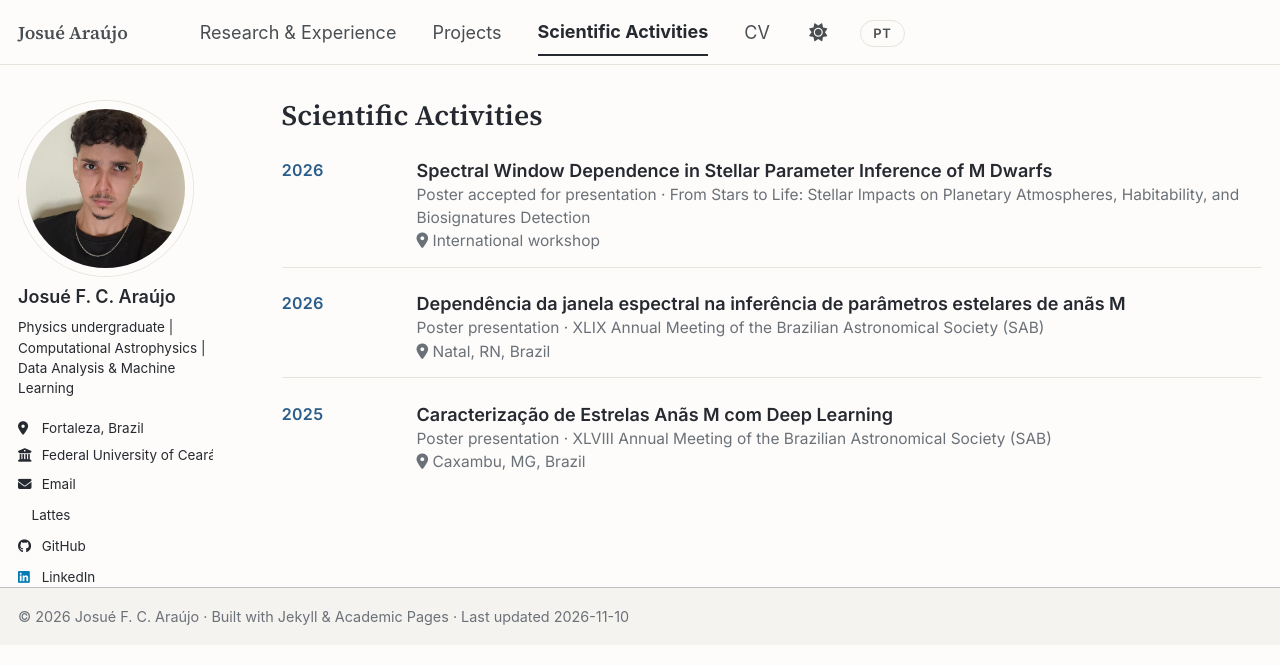
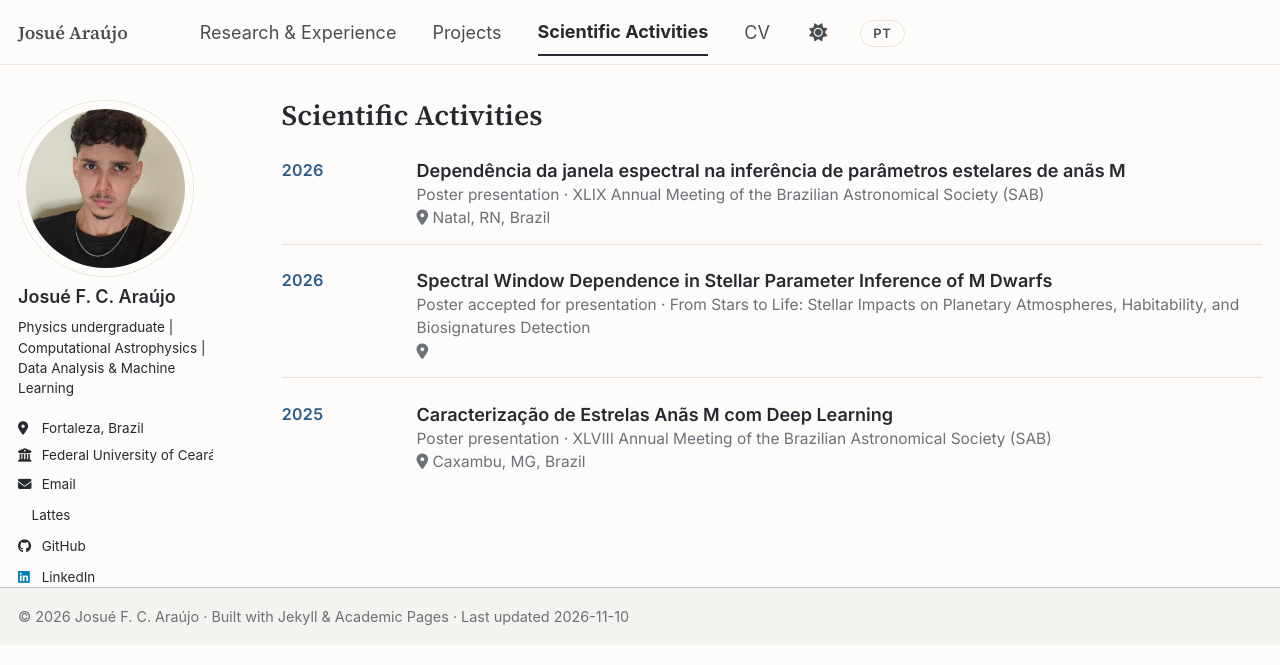
Before and after one commit to Acruxjj/Acruxjj.github.io, a Jekyll site: the page built from _pages/talks.html, in a window 1280 px wide. Shown: the top 665 px of the page. Built offline with Jekyll 4.4.1, drawn with Linux system fonts in a browser that asks for light colours; a style sheet for code colours, icons or effects is not loaded; part of the change alters nothing that is shown.

Commit message:
Update talks.yml

```diff
--- a/_data/talks.yml
+++ b/_data/talks.yml
@@ -1,13 +1,4 @@
 # Talks, newest first. Fields ending in _pt are the Portuguese version (fall back to English when absent).
-
-- year: 2026
-  title: "Spectral Window Dependence in Stellar Parameter Inference of M Dwarfs"
-  type_en: "Poster accepted for presentation"
-  type_pt: "Pôster aceito para apresentação"
-  event: "From Stars to Life: Stellar Impacts on Planetary Atmospheres, Habitability, and Biosignatures Detection"
-  event_pt: "From Stars to Life: Stellar Impacts on Planetary Atmospheres, Habitability, and Biosignatures Detection"
-  location: "International workshop"
-  location_pt: "Workshop internacional"
 
 - year: 2026
   title: "Dependência da janela espectral na inferência de parâmetros estelares de anãs M"
@@ -18,6 +9,13 @@
   location: "Natal, RN, Brazil"
   location_pt: "Natal, RN, Brasil"
 
+- year: 2026
+  title: "Spectral Window Dependence in Stellar Parameter Inference of M Dwarfs"
+  type_en: "Poster accepted for presentation"
+  type_pt: "Pôster aceito para apresentação"
+  event: "From Stars to Life: Stellar Impacts on Planetary Atmospheres, Habitability, and Biosignatures Detection"
+  event_pt: "From Stars to Life: Stellar Impacts on Planetary Atmospheres, Habitability, and Biosignatures Detection"
+
 - year: 2025
   title: "Caracterização de Estrelas Anãs M com Deep Learning"
   type_en: "Poster presentation"
```
